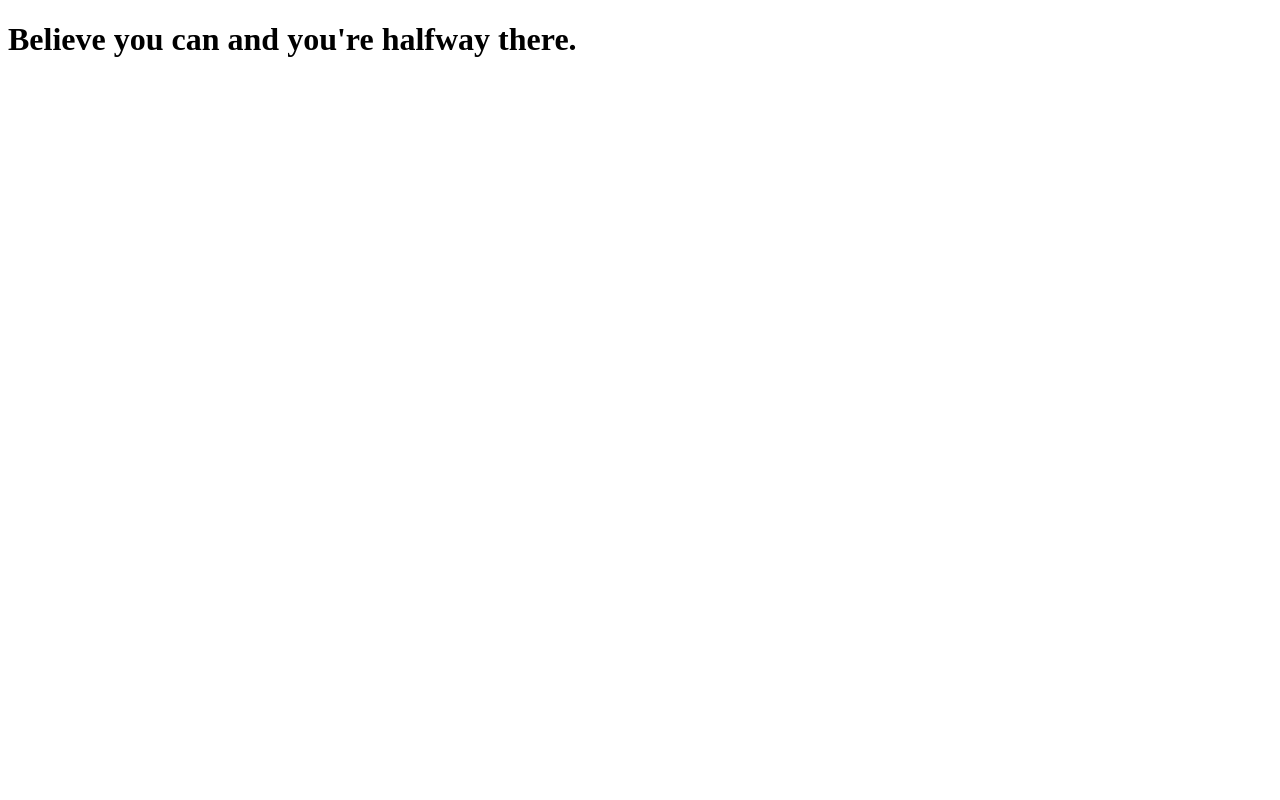
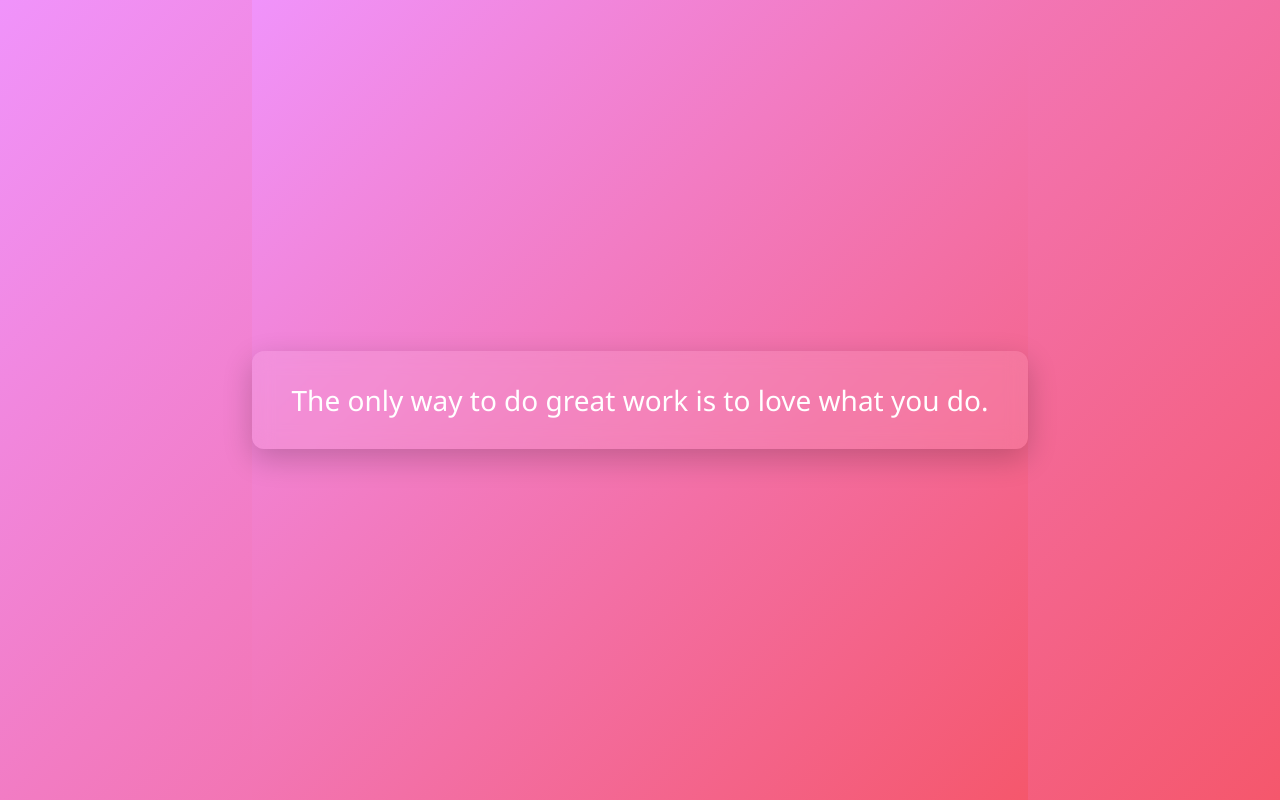
Before and after one commit to Kaustubhin/python-webapp-example, a Flask app: page / in a window 1280 px wide. Run offline with Flask 3, Linux system fonts and the light colour scheme.

Commit message:
updated flask app

```diff
--- a/templates/index.html
+++ b/templates/index.html
@@ -4,8 +4,52 @@
     <meta charset="UTF-8">
     <meta name="viewport" content="width=device-width, initial-scale=1.0">
     <title>Motivational Quote</title>
+    <style>
+        /* Full height for body and html */
+        body, html {
+            height: 100%;
+            margin: 0;
+            display: flex;
+            justify-content: center;
+            align-items: center;
+            font-family: 'Segoe UI', Tahoma, Geneva, Verdana, sans-serif;
+            background: linear-gradient(135deg, #f093fb 0%, #f5576c 100%);
+            color: #fff;
+        }
+
+        /* Centered message box */
+        .message {
+            text-align: center;
+            font-size: 28px;
+            background: rgba(255, 255, 255, 0.1);
+            padding: 30px 40px;
+            border-radius: 12px;
+            box-shadow: 0 10px 30px rgba(0, 0, 0, 0.2);
+            backdrop-filter: blur(10px);
+            max-width: 90%;
+        }
+
+        /* Add a subtle animation */
+        .message {
+            animation: fadeIn 2s ease-in-out;
+        }
+
+        /* Fade-in animation keyframes */
+        @keyframes fadeIn {
+            0% {
+                opacity: 0;
+                transform: translateY(20px);
+            }
+            100% {
+                opacity: 1;
+                transform: translateY(0);
+            }
+        }
+    </style>
 </head>
 <body>
-    <h1>{{ quote }}</h1>
+    <div class="message">
+        The only way to do great work is to love what you do.
+    </div>
 </body>
 </html>
```
